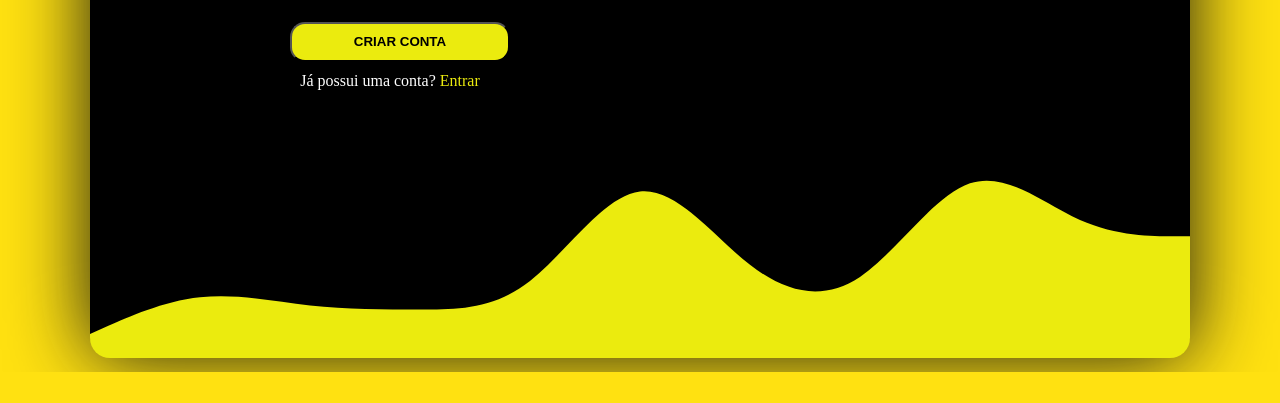
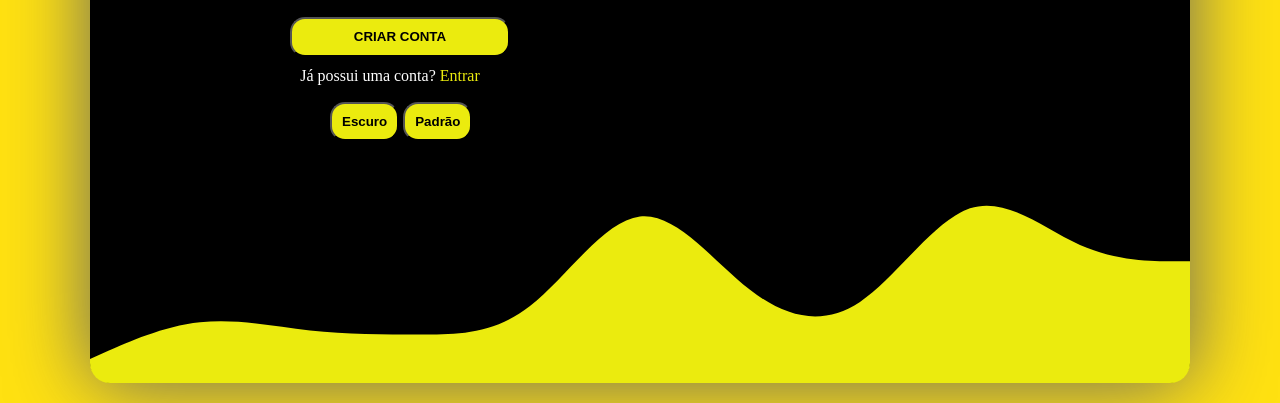
Before and after one commit to Gabriel-Matias07/tela-de-login-html-css, a plain HTML site: page index.html in a window 1280 px wide. Shown: the part 550-953 px from the top of the page. Before the commit the page ends 922 px from the top, so only its background shows below. Drawn offline with Linux system fonts and the light colour scheme.

Commit message:
adicionado modo escuro em JS e melhorias de código

```diff
--- a/index.html
+++ b/index.html
@@ -6,6 +6,7 @@
     <meta name="viewport" content="width=device-width, initial-scale=1.0">
     <link rel="stylesheet" href="style.css">
     <link rel="stylesheet" href="/fontawesome-free-6.2.1-web/css/all.css">
+    <script src="script.js"></script>
     <title>Login</title>
 </head>
 <body>
@@ -44,6 +45,11 @@
                 <span>Já possui  uma conta?</span> <span><a href="#">Entrar</a></span>
             </div>
 
+            <div class="background-theme">
+                <button type="button" onclick="document.body.style.backgroundColor = '#000000'">Escuro</button>
+                <button type="button" onclick="document.body.style.backgroundColor = ' #FFE111'">Padrão</button>
+            </div>
+
             <div class="box-welcome-message">
 
                 <h1>Feliz em te ver!</h1>
--- /dev/null
+++ b/script.js
@@ -0,0 +1,2 @@
+document.body.style.backgroundColor = "#000000";
+document.body.style.backgroundColor = "#FFE111";
--- a/style.css
+++ b/style.css
@@ -21,13 +21,13 @@ form{
     color: #FFFFFF;
     background-color: #000000;
     max-width: 1000px;
-    height: 47.25rem;
+    height: 49.25rem;
     margin-left: auto;
     margin-right: auto;
-    margin-top: 50px;
+    margin-top: 45px;
     padding: 50px;
     border-radius: 22px;
-    box-shadow: 0 0 5em rgb(20, 20, 20);
+    box-shadow: 0 0 5em rgb(100, 100, 100);
 
 }
 header{
@@ -115,7 +115,7 @@ span a{
     border-radius: 15px;
 }
 #creat-account-button:hover{
-    animation: bounce 1s;
+    animation: bounce 0.7s;
 }
 .animation-waves-up{
     height: 180px;
@@ -128,13 +128,13 @@ span a{
 }
 .animation-waves-down{
     border-radius: 20px;
-    height: 238px;
+    height: 200px;
     width: 1100px;
     margin-left: -50.5px;
-    margin-top: 180px;
+    margin-top: 210px;
 }
 .animation-waves-down svg{
-    margin-top: -20px;
+    margin-top: -64px;
     border-radius: 20px;
 }
 .markup-text{
@@ -142,3 +142,15 @@ span a{
     text-decoration: none;
     color: #EBEB0E;
 }
+.background-theme{
+    width: 150px;
+    margin-left: 190px;
+    margin-top: 5px;
+}
+.background-theme button{
+    padding: 10px;
+    cursor: pointer;
+    background-color: rgb(235, 235, 14);
+    font-weight: bold;
+    border-radius: 15px;
+}
```
